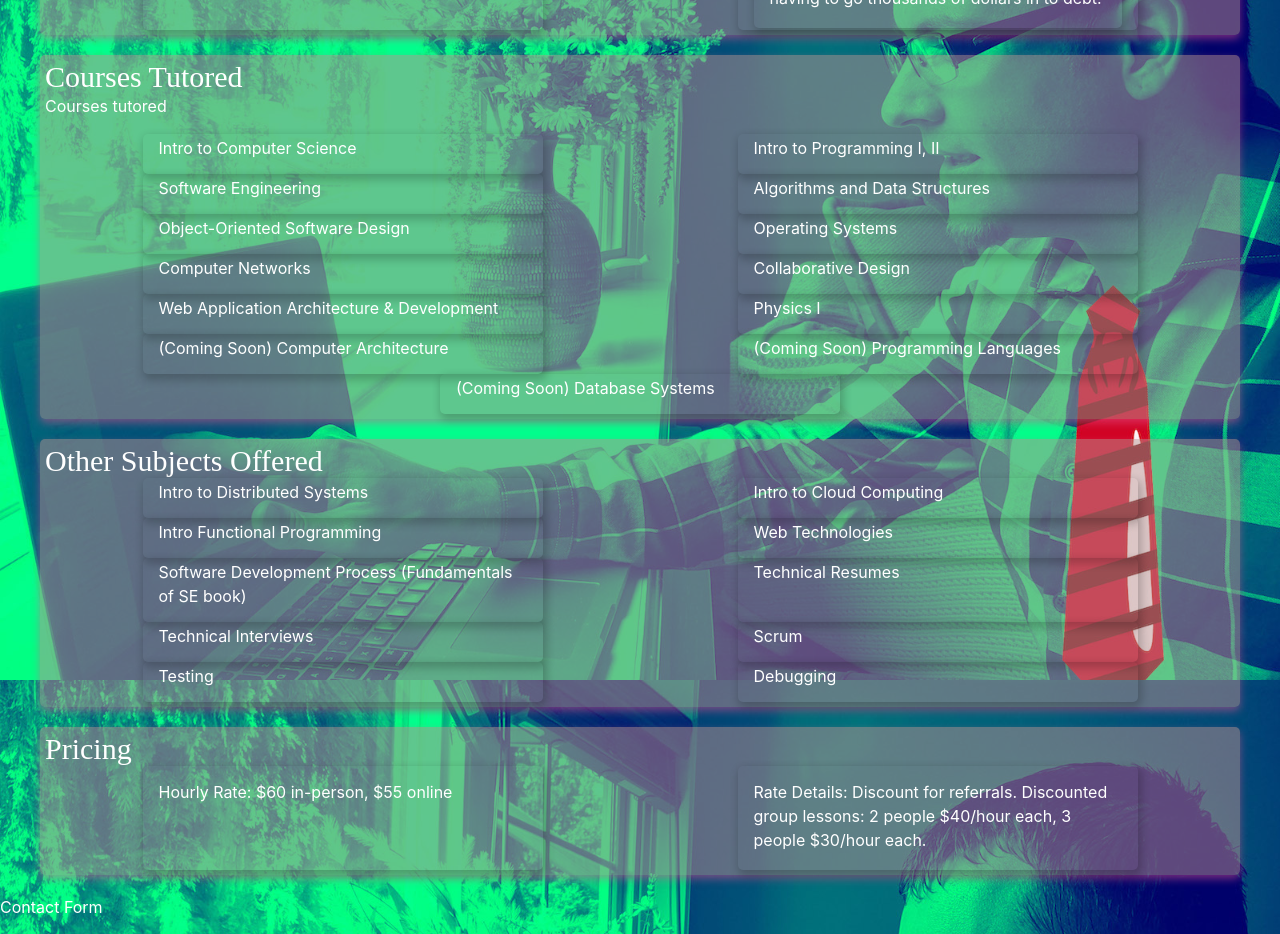
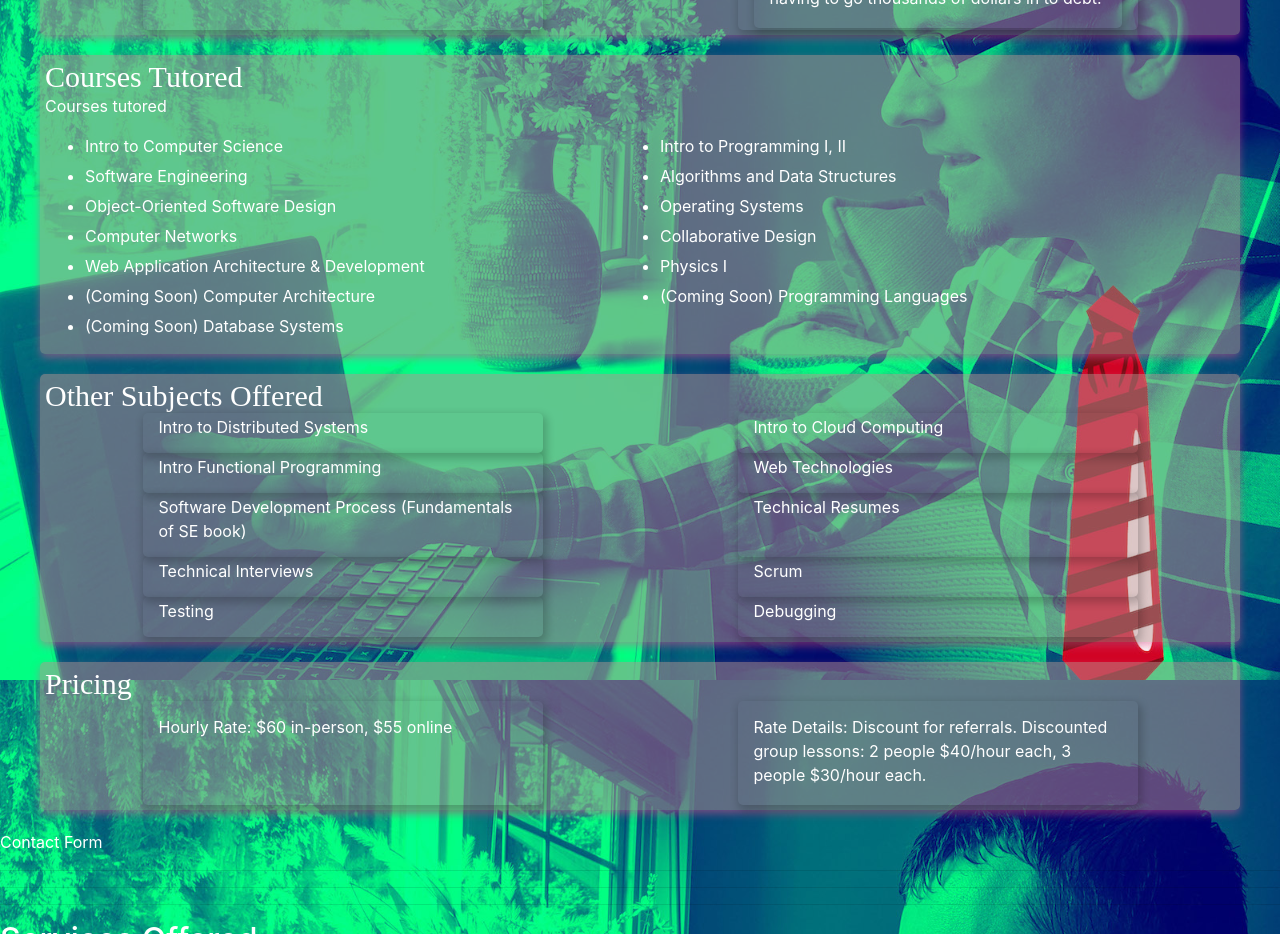
Before and after one commit to evensteven01/apprentice-tutoring, a React (Create React App) app: page /tutoring in a window 1280 px wide. Shown: the part 1240-2174 px from the top of the page. Built offline with nearby package versions, Linux system fonts and the light colour scheme.

Commit message:
Updated some styling

```diff
--- a/src/containers/Tutoring.js
+++ b/src/containers/Tutoring.js
@@ -1,6 +1,7 @@
 import React from 'react';
 
 import theoryAndPractice from '../images/theory_practice.svg';
+import * as consts from '../utils/constants.js';
 
 class Tutoring extends React.Component {
     render() {
@@ -37,6 +38,7 @@ class Tutoring extends React.Component {
         const coursesTutored = {
             title: 'Courses Tutored',
             introduction: 'Courses tutored',
+            subsectionStyle: consts.CARD_STYLE_LIST,
             subsections: [
                 {title: 'Intro to Computer Science'},
                 {title: 'Intro to Programming I, II'},
@@ -108,14 +110,23 @@ class Section extends React.Component {
     render() {
         const subSections = this.props.subsections ? this.props.subsections : [];
         const titleClassNames = 'section-title';
-        const subSectionsHtml = subSections.map(function(subSection, index){
-            return <Card {...subSection} />
+        let sectionCardsContainerClasses = 'section-cards';
+        if(this.props.subsectionStyle && this.props.subsectionStyle==consts.CARD_STYLE_STANDARD){
+            sectionCardsContainerClasses += " standard-card";
+        } else if(this.props.subsectionStyle && this.props.subsectionStyle==consts.CARD_STYLE_LIST){
+            sectionCardsContainerClasses += " list-card";
+        }
+
+        const subSectionsHtml = subSections.map((subSection, index) =>{
+            return <Card
+                    {...subSection}
+                    style={this.props.subsectionStyle ? this.props.subsectionStyle : undefined} />
         });
         return (
             <div className="section-container" >
                 <div className={titleClassNames}>{this.props.title}</div>
                 {this.props.introduction && <p>{this.props.introduction}</p>}
-                {subSections.length>0 ? <div className="section-cards">{subSectionsHtml}</div> : null}
+                {subSections.length>0 ? <div className={sectionCardsContainerClasses}>{subSectionsHtml}</div> : null}
             </div>
         );
     }
@@ -127,21 +138,28 @@ class Card extends React.Component {
     }
     render() {
         const subSections = this.props.subsections ? this.props.subsections : [];
-        let titleClassNames = "card-title ";
-        let containerClassNames = "card-container ";
+        let titleClassNames = "card-title";
+        let containerClassNames = "card-container";
         if(this.props.level==1) {
-            titleClassNames += "first-level";
-            containerClassNames += "first-level";
+            containerClassNames += " first-level";
+            titleClassNames += " first-level";
         } else {
-            titleClassNames += "second-level";
-            containerClassNames += "second-level";
+            containerClassNames += " second-level";
+            titleClassNames += " second-level";
+        }
+
+        if(this.props.style==consts.CARD_STYLE_STANDARD){
+            containerClassNames += " standard-card";
+        } else if(this.props.style==consts.CARD_STYLE_LIST){
+            containerClassNames += " list-card";
         }
 
         const subSectionsHtml = subSections.map((subSection, index) =>{
-            return <Card {...subSection} level={this.props.level+1} />
+            return <Card
+                    {...subSection}
+                    level={this.props.level+1}
+                    style={this.props.subsectionStyle ? this.props.subsectionStyle : undefined} />
         })
-        console.log('Subsections:');
-        console.log(subSectionsHtml);
 
         return (
             <div className={containerClassNames} >
@@ -156,7 +174,8 @@ class Card extends React.Component {
 }
 
 Card.defaultProps = {
-    level: 1
+    level: 1,
+    style: consts.CARD_STYLE_STANDARD
 }
 
 class ContactForm extends React.Component {
--- a/src/index.css
+++ b/src/index.css
@@ -184,9 +184,13 @@ div.pullRightLeft a:hover:before, div.pullRightLeft a:hover:after
     align-items: stretch;
     width: 100%;
 }
+.section-cards.list-card {
+    align-content: space-between;
+    justify-content: space-between;
+    padding: 0 0 5px 40px;
+}
 
-
-.card-container {
+.card-container.standard-card {
     display: inline-block;
     padding: 2px 16px;
     box-shadow: 2px 4px 8px 2px rgba(0,0,0,0.2);
@@ -194,21 +198,27 @@ div.pullRightLeft a:hover:before, div.pullRightLeft a:hover:after
     width: 400px;
     border-radius: 5px; /* 5px rounded corners */
 }
-.card-container.first-level {
+.card-container.standard-card.first-level {
 
 }
-.card-container.second-level {
+.card-container.standard-card.second-level {
     width: 368px;
 }
-.card-container:hover {
+.card-container.standard-card:hover {
   box-shadow: 0 8px 16px 0 rgba(0,0,0,0.2);
 }
 
-.card-container img {
+.card-container.standard-card img {
     border-radius: 5px 5px 0 0;
     width: inherit;
     margin: -2px -16px;
 }
+.card-container.list-card {
+    flex: 1 0 40%;
+    height: 30px;
+    display: list-item;
+}
+
 
 /**  Footer specific **/
 #footer {
--- a/src/utils/constants.js
+++ b/src/utils/constants.js
@@ -1,2 +1,5 @@
-export const COLLAPSED = 0
-export const EXPANDED = 1
+export const COLLAPSED = 0;
+export const EXPANDED = 1;
+
+export const CARD_STYLE_STANDARD = 0;
+export const CARD_STYLE_LIST = 1;
```
